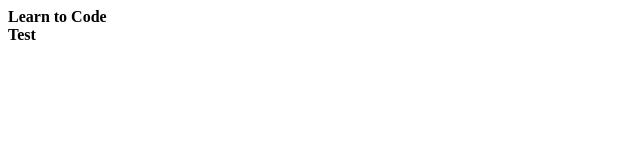
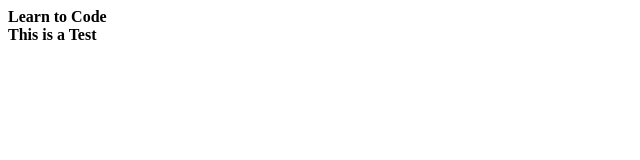
Before and after one commit to SamuelRoen/Code, a plain HTML site: page index.html in a window 1280 px wide. Shown: the full height of the page, 0-640 px from the left. Drawn offline with Linux system fonts and the light colour scheme.

Commit message:
Update index.html

```diff
--- a/index.html
+++ b/index.html
@@ -4,6 +4,6 @@
 <body>
     <b>Learn to Code</b>
     <br />
-    <strong>Test</strong>
+    <strong>This is a Test</strong>
 </body>
 </html>
```
